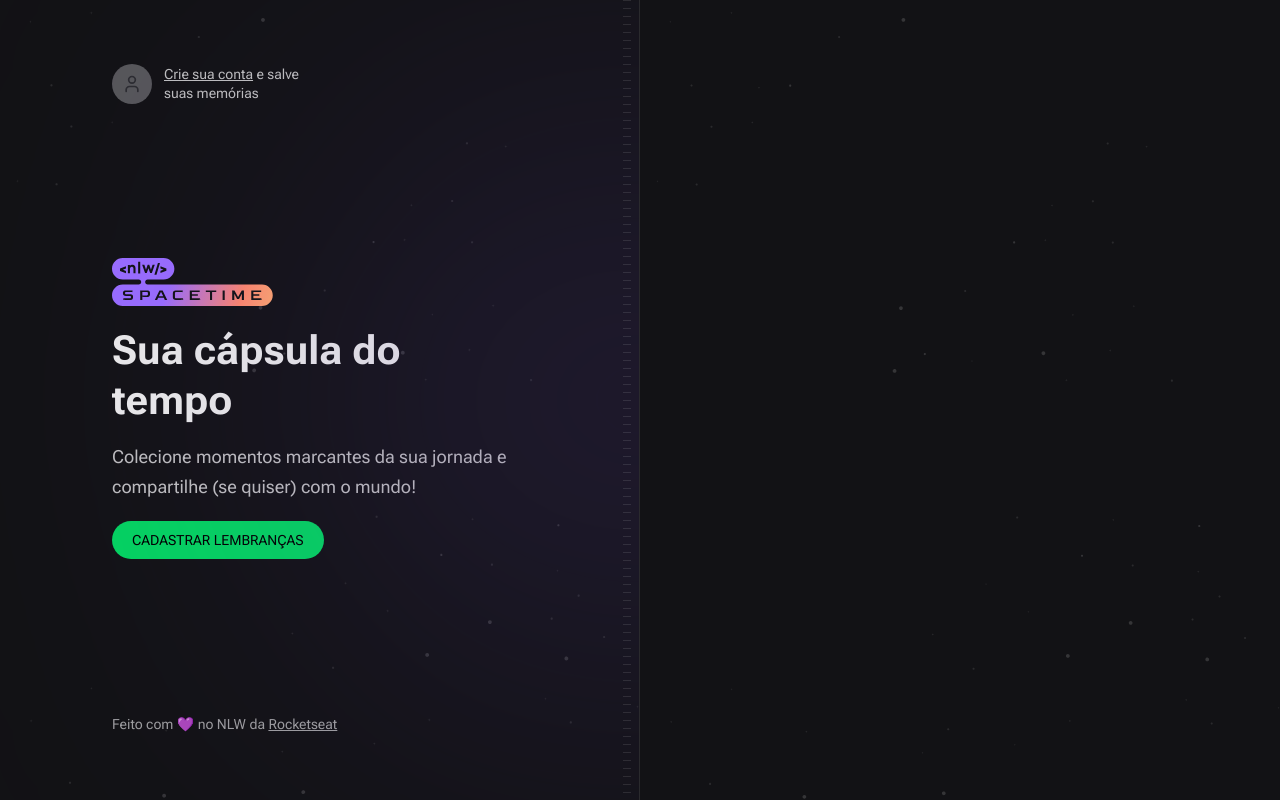
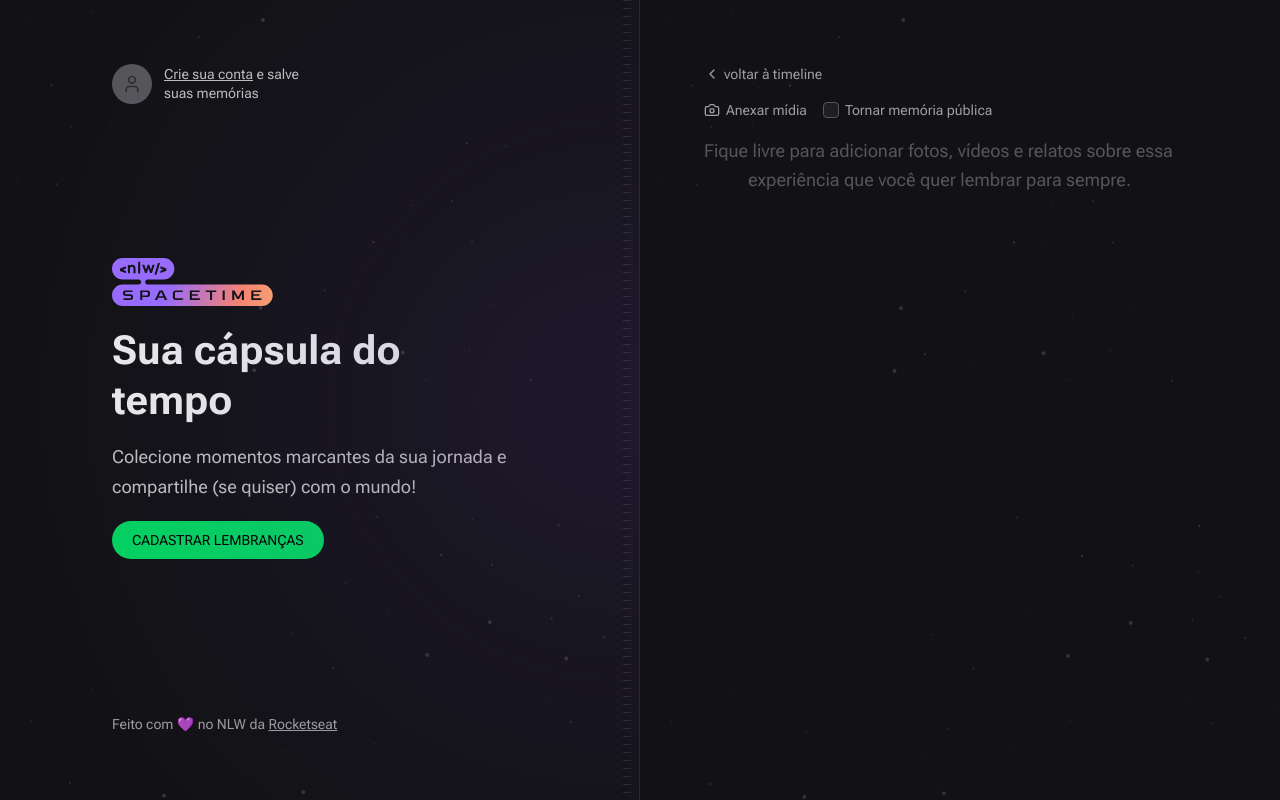
Before and after one commit to nilsonsierota/nlw_spacetime, a Next.js app in the folder web/: page /memories/new in a window 1280 px wide. Built offline with nearby package versions, Linux system fonts and the light colour scheme; no server answers; a web font is replaced by a local one.

Commit message:
feat: memories page
tailwindcss/forms
Implementation of memories new page.

```diff
--- a/web/package.json
+++ b/web/package.json
@@ -27,7 +27,7 @@
   },
   "devDependencies": {
     "@rocketseat/eslint-config": "^1.2.0",
-    "@tailwindcss/forms": "^0.5.3",
+    "@tailwindcss/forms": "^0.5.4",
     "prettier-plugin-tailwindcss": "^0.3.0"
   }
 }
--- a/web/src/app/memories/new/page.tsx
+++ b/web/src/app/memories/new/page.tsx
@@ -1,3 +1,50 @@
+import { Camera, ChevronLeft } from 'lucide-react'
+import Link from 'next/link'
+
 export default function NewMemory() {
-  return <div></div>
+  return (
+    <div className="flex flex-1 flex-col gap-4">
+      <Link
+        href="/"
+        className="flex items-center gap-1 text-sm text-gray-200 hover:text-gray-100"
+      >
+        <ChevronLeft className="h-4 w-4" />
+        voltar à timeline
+      </Link>
+
+      <form className="flex flex-1 flex-col gap-2">
+        <div className="flex items-center gap-4">
+          <label
+            htmlFor="media"
+            className="flex cursor-pointer items-center gap-1.5 text-sm text-gray-200 hover:text-gray-100"
+          >
+            <Camera className="h-4 w-4" />
+            Anexar mídia
+          </label>
+
+          <label
+            htmlFor="isPublic"
+            className="flex items-center gap-1.5 text-sm text-gray-200 hover:text-gray-100"
+          >
+            <input
+              type="checkbox"
+              name="isPublic"
+              id="isPublic"
+              value="true"
+              className="h-4 w-4 rounded border-gray-400 bg-gray-700 text-purple-500"
+            />
+            Tornar memória pública
+          </label>
+        </div>
+        <input type="file" id="media" className="invisible h-0 w-0" />
+        <textarea
+          name="context"
+          spellCheck={false}
+          className="w-full flex-1 resize-none rounded border-0 bg-transparent p-0 text-lg leading-relaxed text-gray-100 placeholder:text-gray-400 focus:ring-0"
+          placeholder="Fique livre para adicionar fotos, vídeos e relatos sobre essa
+          experiência que você quer lembrar para sempre."
+        />
+      </form>
+    </div>
+  )
 }
```
Also changed, not shown: 1 other file (tests, documents, lock files or other folders).
